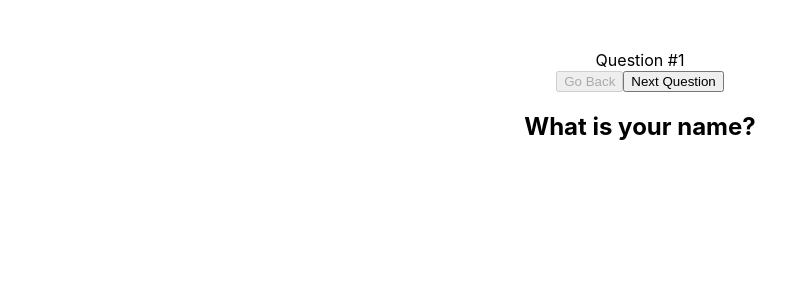
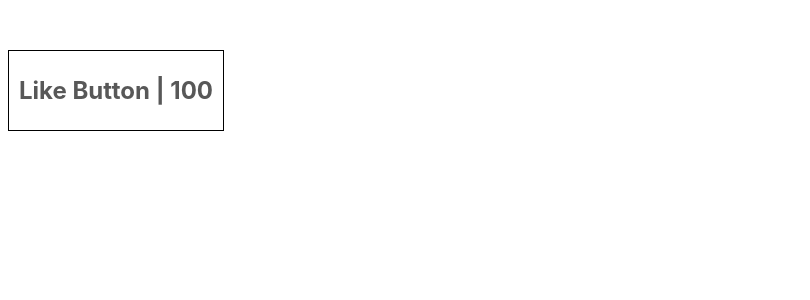
Before and after one commit to marcoberdiano/Codecademy-react-course, a React (Create React App) app: page / in a window 1280 px wide. Shown: the top 300 px of the page, without its empty margins (0-810 px from the left). Built offline with nearby package versions, Linux system fonts and the light colour scheme.

Commit message:
add likebutton component

```diff
--- /dev/null
+++ b/src/components/LikeButton.js
@@ -0,0 +1,43 @@
+
+import { useState } from 'react';
+
+export default function LikeButton() {
+
+     const [likes, setLikes] = useState(100);
+     const [clicked, setClicked] = useState(false);
+
+    const handleClick = () =>{
+        clicked ? setLikes(prevCount => prevCount - 1) : setLikes(prevCount => prevCount +1);
+        setClicked(!clicked)
+    }
+
+    let changeLiked = clicked ? 'like-button liked' :'like-button';
+
+
+        return (
+            <>
+                <div onClick={handleClick}  className={changeLiked} >
+                    <h2 >Like Button | <span className="likes-counter">{likes}</span></h2>
+                </div>
+                <style>{`
+                    .like-button {
+                        font-size: 1rem;
+                        padding: 5px 10px;
+                        color:  #585858;
+                        border: 1px solid black;
+                        width: fit-content;
+                        cursor: pointer
+                    }
+                   .liked {
+                        font-weight: bold;
+                        color: #1565c0;
+                   }
+                   .likes-counter {
+                       font-size: 1.5rem
+                   }
+                `}</style>
+            </>
+        );
+
+
+}
--- a/src/css/index.css
+++ b/src/css/index.css
@@ -5,7 +5,7 @@ body {
     sans-serif;
   -webkit-font-smoothing: antialiased;
   -moz-osx-font-smoothing: grayscale;
-  text-align: center;
+  text-align: left;
 }
 
 code {
--- a/src/index.js
+++ b/src/index.js
@@ -5,13 +5,13 @@ import reportWebVitals from './components/reportWebVitals';
 // import Home from './components/Home';
 // import Greeting from './components/Greeting';
 //import ListApp from './components/ListApp';
-import QuizNavBar from './components/QuizBarNav';
-import { questions } from './data/questions';
+import LikeButton from './components/LikeButton';
+//import { questions } from './data/questions';
 
 const root = ReactDOM.createRoot(document.getElementById('root'));
 root.render(
   <React.StrictMode>
-    <QuizNavBar questions={questions}/>
+    <LikeButton/>
   </React.StrictMode>
 );
 
```
